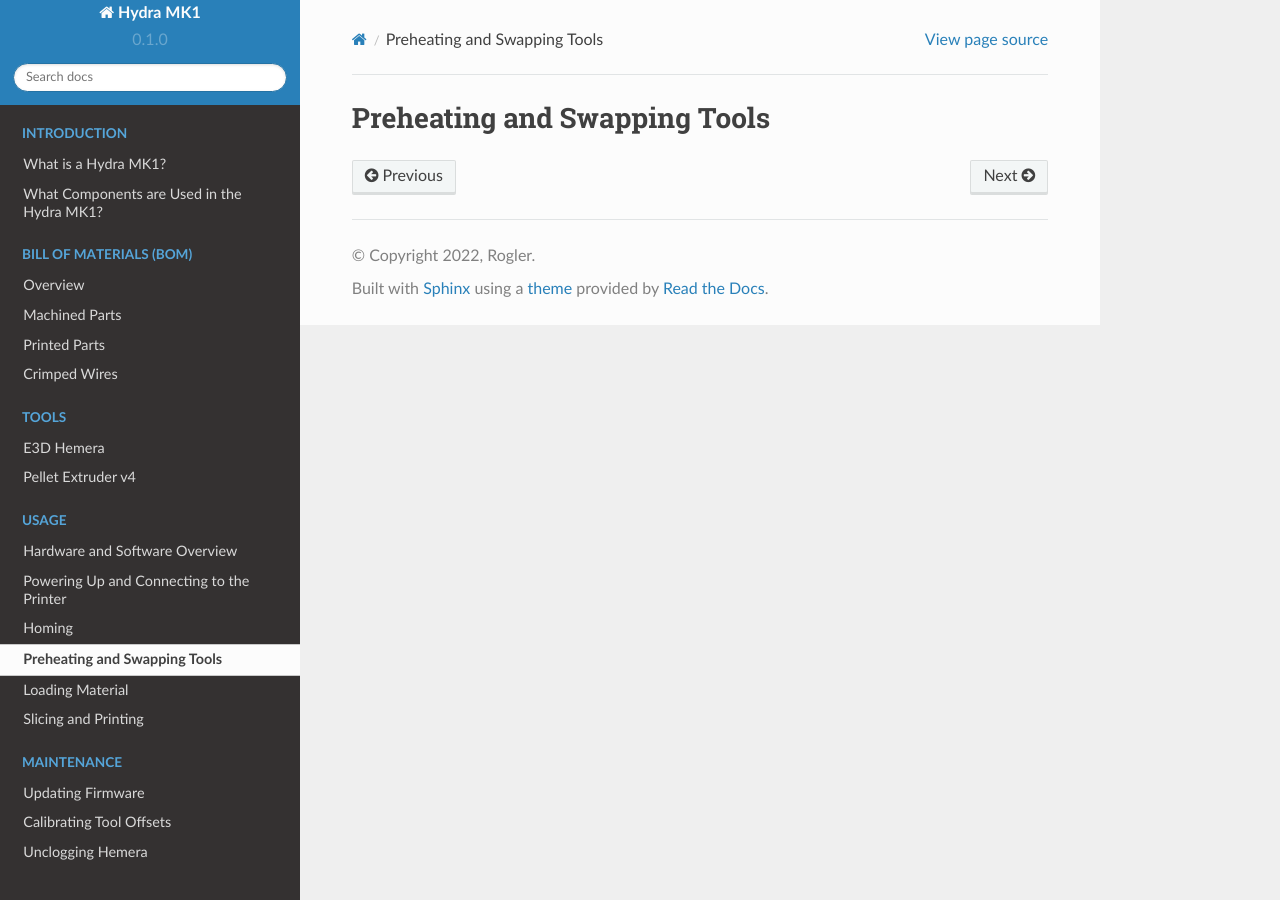
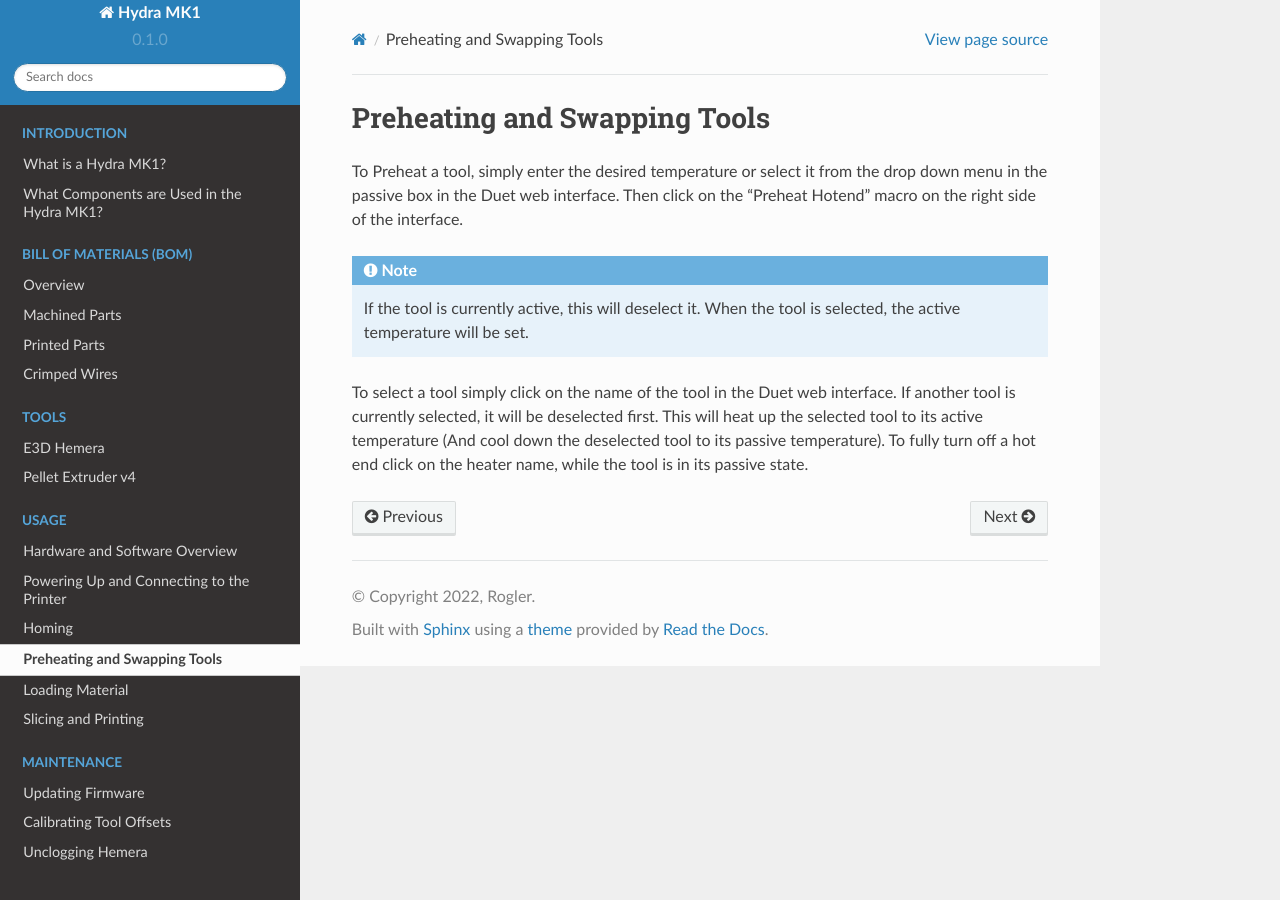
Before and after one commit to srl-ethz/hydra-documentation, a Sphinx documentation site: the page built from docs/source/usage/preheat.rst, in a window 1280 px wide. Built offline with Sphinx 7.4.7 and the Read the Docs theme 2.0.0, drawn with Linux system fonts in a browser that asks for light colours; pages that are not in the unit, such as notebooks, are missing from menus.

Commit message:
Update preheat.rst

```diff
--- a/docs/source/usage/preheat.rst
+++ b/docs/source/usage/preheat.rst
@@ -1,3 +1,12 @@
 ################################
 Preheating and Swapping Tools
 ################################
+
+To Preheat a tool, simply enter the desired temperature or select it from the drop down menu in the passive box in the Duet web interface. Then click on the "Preheat Hotend" macro on the right side of the interface.
+
+.. note::
+
+  If the tool is currently active, this will deselect it. When the tool is selected, the active temperature will be set.
+
+To select a tool simply click on the name of the tool in the Duet web interface. If another tool is currently selected, it will be deselected first. This will heat up the selected tool to its active temperature (And cool down the deselected tool to its passive temperature).
+To fully turn off a hot end click on the heater name, while the tool is in its passive state.
```
